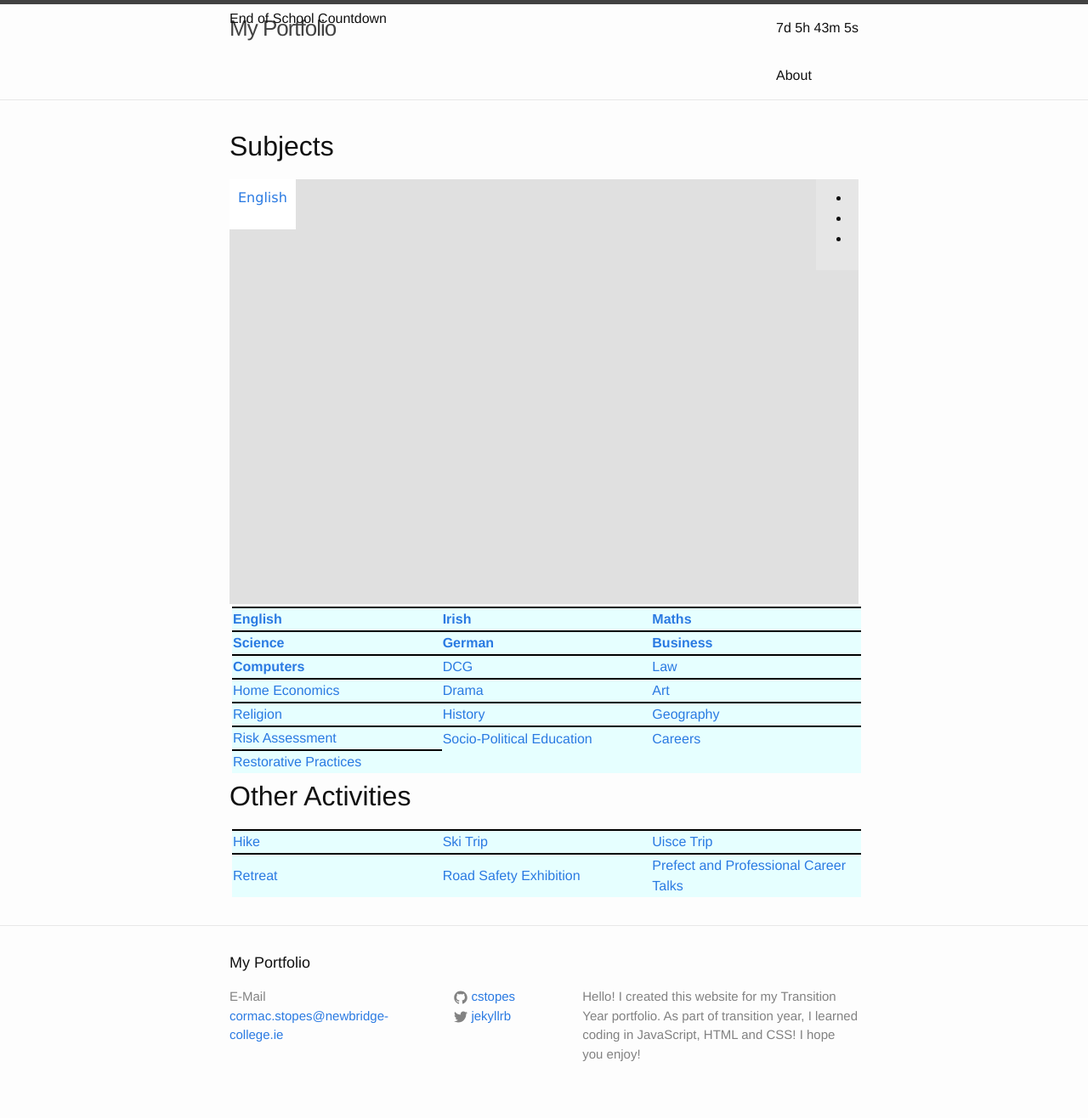
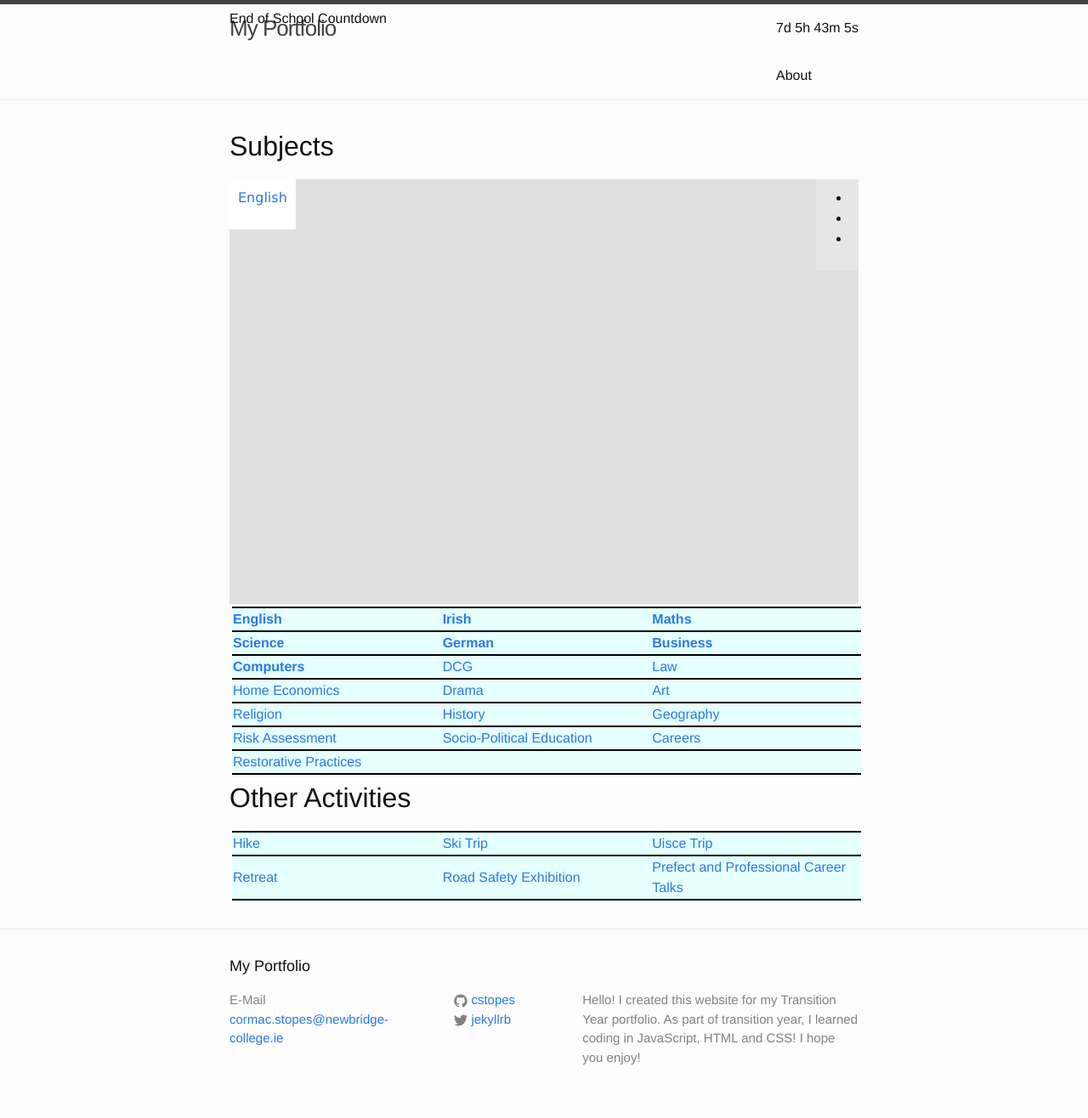
Before and after one commit to cstopes/cstopes.github.io, a Jekyll site: the page built from index.html, in a window 1280 px wide. Shown: the whole page at 85% size. Built offline with Jekyll 4.4.1, drawn with Linux system fonts in a browser that asks for light colours.

Commit message:
Update _layout.scss

```diff
--- a/_sass/_layout.scss
+++ b/_sass/_layout.scss
@@ -248,6 +248,7 @@ table {
 }
 table, td {
     border-top: 2px solid Black;
+    border-bottom: 2px solid Black;
     margin: 3px;
  }
 table, tr:nth-child(even){
```
